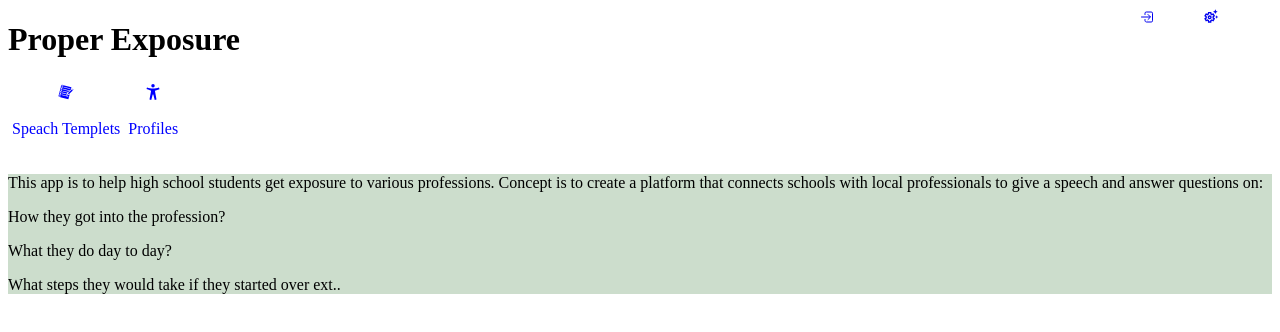
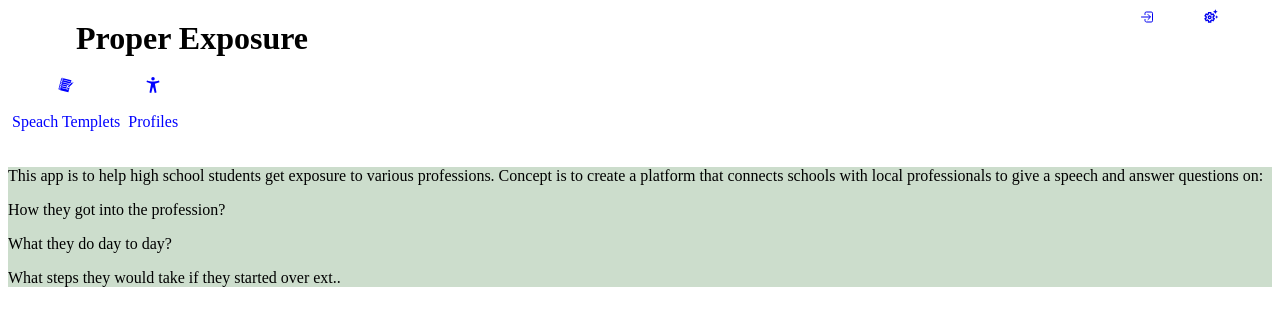
Before and after one commit to timdean27/proper_exposure_front, a React (Create React App) app: page / in a window 1280 px wide. Shown: the top 332 px of the page. Built offline with nearby package versions, Linux system fonts and the light colour scheme.

Commit message:
trouble wiht links, added header css

```diff
--- a/src/App.css
+++ b/src/App.css
@@ -14,6 +14,18 @@
     color: white;
   }
 
+/* Header */
+
+.Header-Tag{
+    max-width:1128px;
+    margin:auto;
+    padding: 12px 0 16px;
+    display: flex;
+    align-items: center;
+    position: relative;
+    justify-content: space-between;
+    flex-wrap: nowrap;
+}
 
 /* Home Page */
 
--- a/src/components/Header.js
+++ b/src/components/Header.js
@@ -3,7 +3,7 @@ import React from 'react'
 const Header = () => {
   return (
     <div>
-    <h1>Proper Exposure</h1>
+    <h1 className="Header-Tag">Proper Exposure</h1>
     </div>
   )
 }
```
